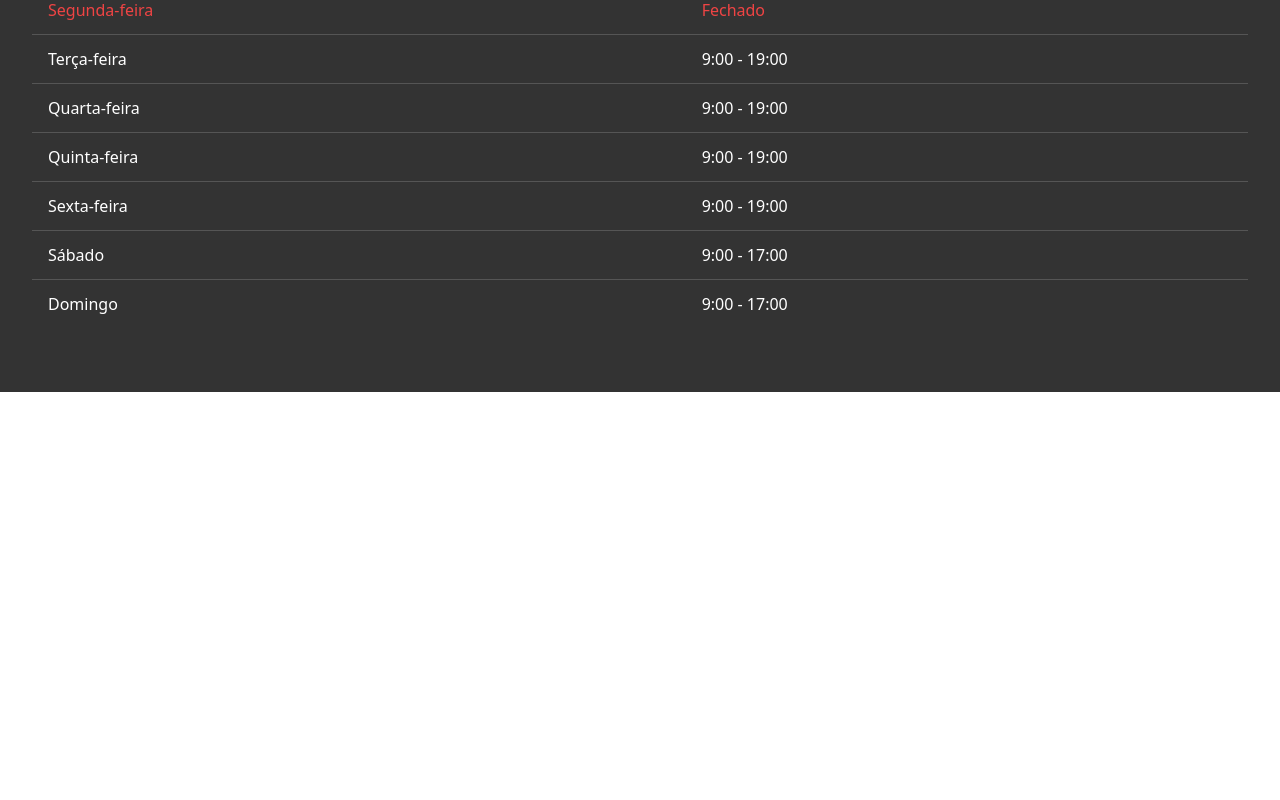
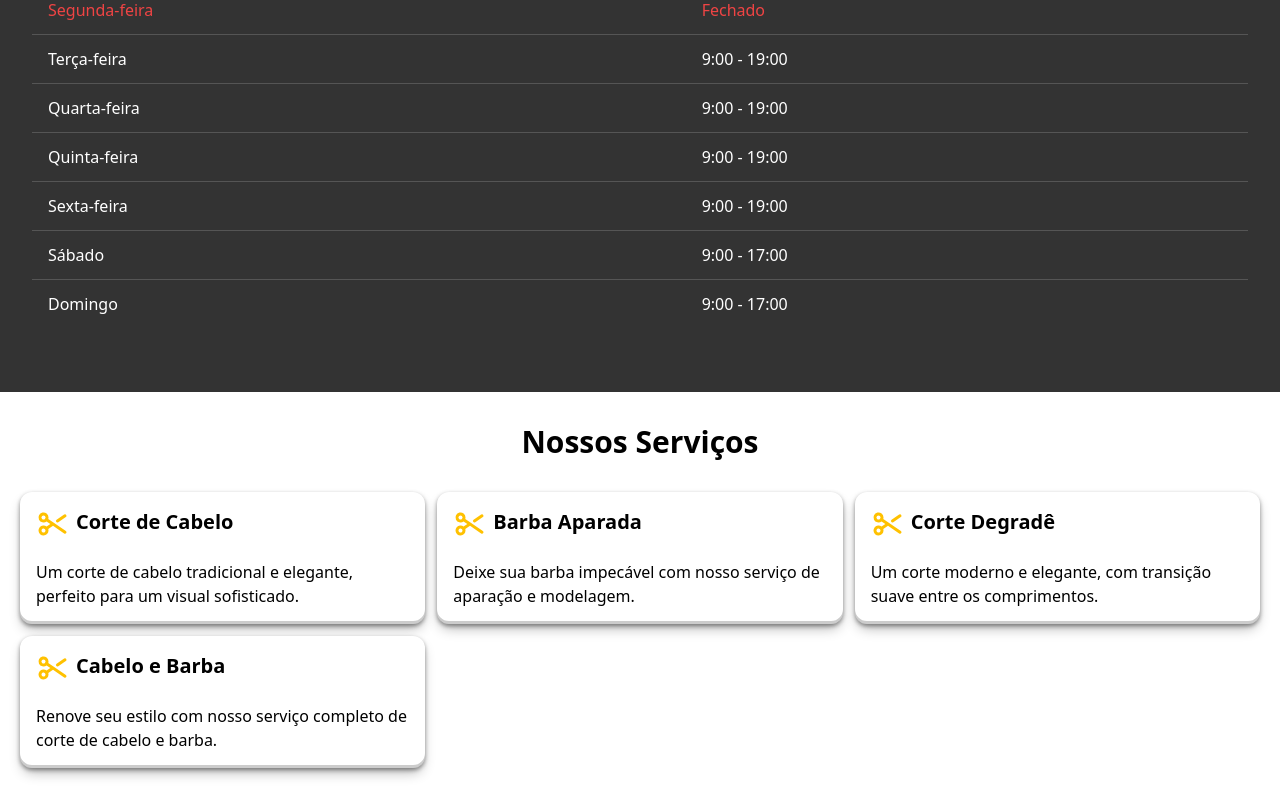
Before and after one commit to williandeitosi/landing-page-barbearia, a React (Vite) app: page / in a window 1280 px wide. Shown: the part 1534-2334 px from the top of the page. Before the commit the page ends 1926 px from the top, so only its background shows below. Built offline with nearby package versions, Linux system fonts and the light colour scheme.

Commit message:
feat: our services

```diff
--- a/package.json
+++ b/package.json
@@ -10,6 +10,7 @@
     "preview": "vite preview"
   },
   "dependencies": {
+    "@phosphor-icons/react": "^2.1.6",
     "react": "^18.3.1",
     "react-dom": "^18.3.1"
   },
--- a/src/App.tsx
+++ b/src/App.tsx
@@ -4,14 +4,16 @@ import { About } from './components/About/About';
 import { Header } from './components/Heeader/Header';
 import { Hours } from './components/Hours/Hours';
 import { ImgSalon } from './components/ImgSalon/ImgSalon';
+import { Services } from './components/Services/Services';
 
 function App() {
   return (
-    <div className=''>
+    <div className='bg-zinc-[#eeeeee]	'>
       <Header />
       <ImgSalon bgimg={salon} bgalt='salon' img={skull} alt='logo' />
       <About />
       <Hours />
+      <Services />
     </div>
   );
 }
--- /dev/null
+++ b/src/components/Services/CardService.tsx
@@ -0,0 +1,21 @@
+import { Scissors } from '@phosphor-icons/react';
+import style from './Service.module.css';
+
+interface PropCard {
+  title: string;
+  description: string;
+}
+
+export function CardService({ title, description }: PropCard) {
+  return (
+    <div
+      className={`bg-white flex flex-col gap-5 p-4 ${style.myBoxShadow} rounded-xl hover:scale-105 transition-transform`}
+    >
+      <div className='flex gap-2'>
+        <Scissors size={32} color='#ffc100' weight='bold' />
+        <h4 className='text-xl font-bold'>{title}</h4>
+      </div>
+      <p>{description}</p>
+    </div>
+  );
+}
--- /dev/null
+++ b/src/components/Services/Service.module.css
@@ -0,0 +1,4 @@
+.myBoxShadow {
+  box-shadow: rgba(0, 0, 0, 0.4) 0px 2px 4px,
+    rgba(0, 0, 0, 0.3) 0px 7px 13px -3px, rgba(0, 0, 0, 0.2) 0px -3px 0px inset;
+}
--- /dev/null
+++ b/src/components/Services/Services.tsx
@@ -0,0 +1,27 @@
+import { CardService } from './CardService';
+
+export function Services() {
+  return (
+    <section className='px-5 py-8 flex flex-col gap-8'>
+      <h1 className='text-3xl font-bold text-center'>Nossos Serviços</h1>
+      <div className='grid grid-cols-3 gap-3'>
+        <CardService
+          title='Corte de Cabelo'
+          description='Um corte de cabelo tradicional e elegante, perfeito para um visual sofisticado.'
+        />
+        <CardService
+          title='Barba Aparada'
+          description='Deixe sua barba impecável com nosso serviço de aparação e modelagem.'
+        />
+        <CardService
+          title='Corte Degradê'
+          description='Um corte moderno e elegante, com transição suave entre os comprimentos.'
+        />
+        <CardService
+          title='Cabelo e Barba'
+          description='Renove seu estilo com nosso serviço completo de corte de cabelo e barba.'
+        />
+      </div>
+    </section>
+  );
+}
```
Also changed, not shown: 1 other file (tests, documents, lock files or other folders).
